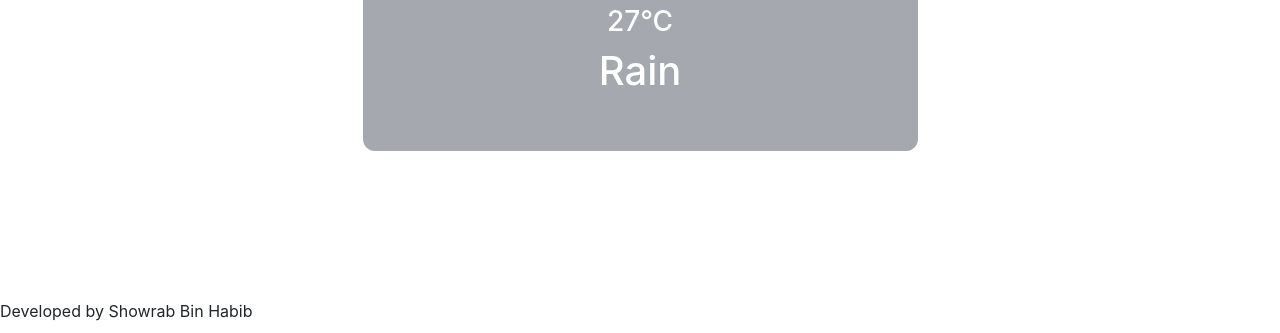
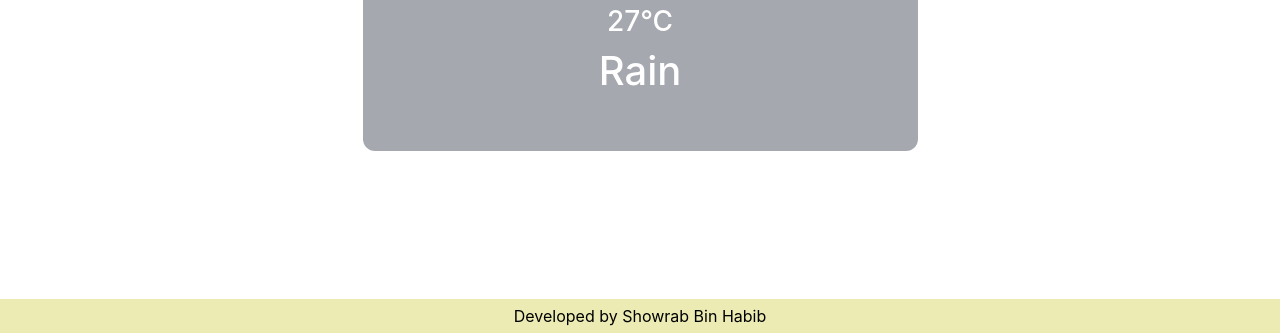
Before and after one commit to showrab09/Weather-API, a plain HTML site: page index.html in a window 1280 px wide. Shown: the part 501-834 px from the top of the page. Drawn offline with nearby package versions, Linux system fonts and the light colour scheme.

Commit message:
footer added

```diff
--- a/style.css
+++ b/style.css
@@ -10,3 +10,9 @@
   border-radius: 12px;
 
 }
+footer{
+  background-color: rgb(235, 235, 179);
+  text-align: center;
+  color: black;
+  padding: 5px 10px;
+}
```
